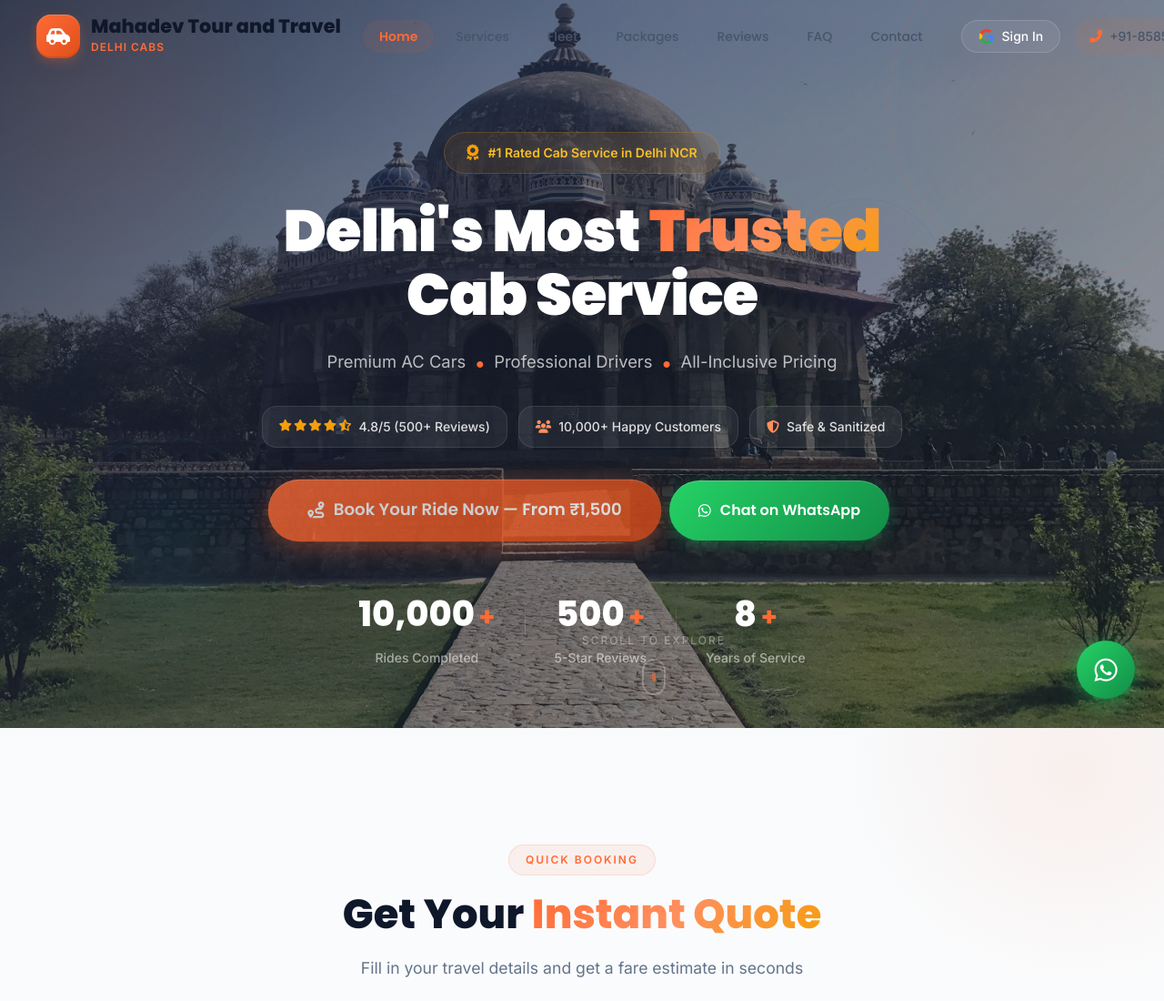
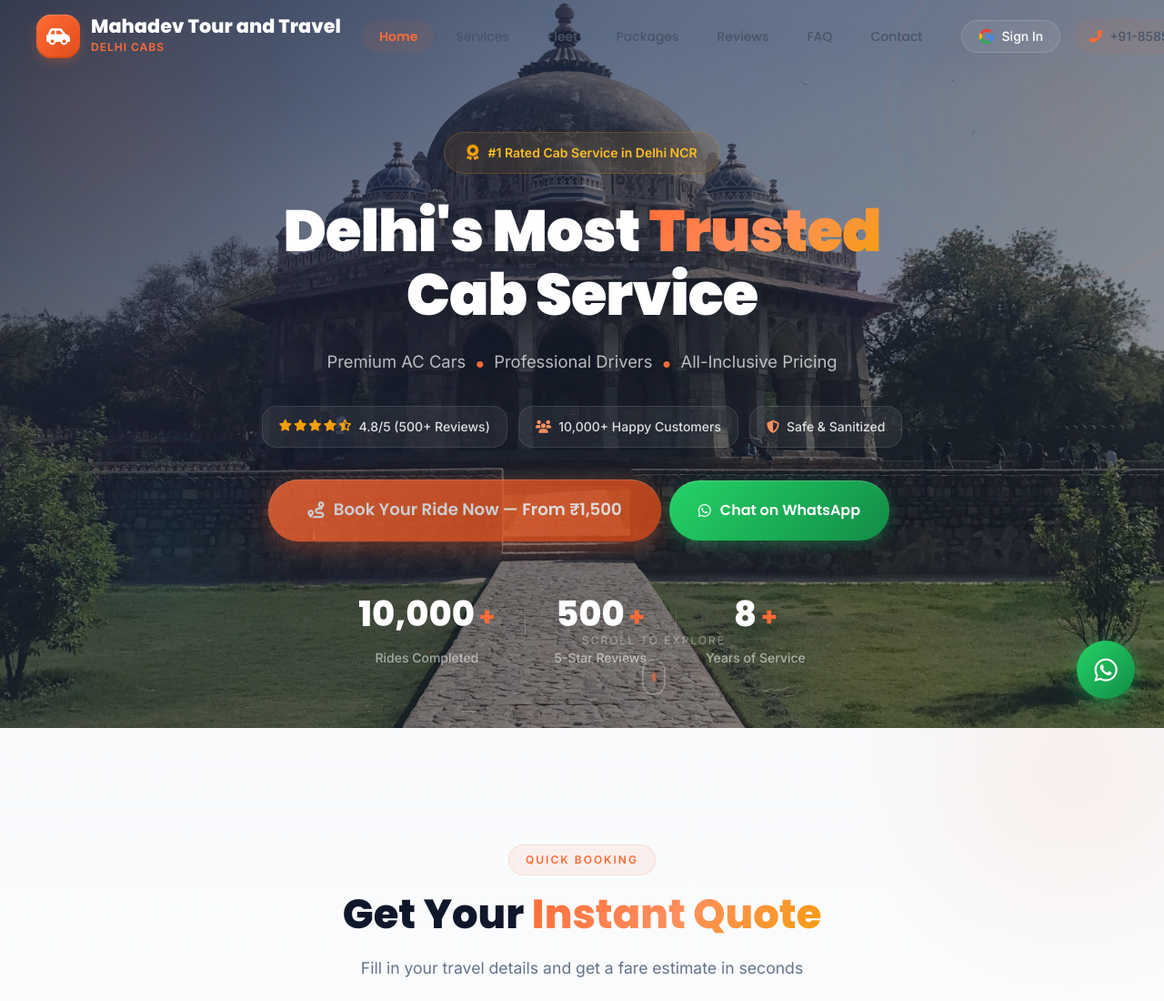
Before and after one commit to Suraj-creation/Mahadevcab, a plain HTML site: page index.html in a window 1280 px wide. Shown: the top 1100 px of the page at 91% size. Drawn offline with Linux system fonts and the light colour scheme; animation ran at ten frames a second.

Commit message:
Change header logo text color to white

```diff
--- a/css/style.css
+++ b/css/style.css
@@ -635,7 +635,7 @@ input, select, textarea {
     font-family: var(--ff-primary);
     font-weight: 800;
     font-size: 1.3rem;
-    color: var(--clr-dark);
+    color: #ffffff;
     line-height: 1.2;
 }
 
```
